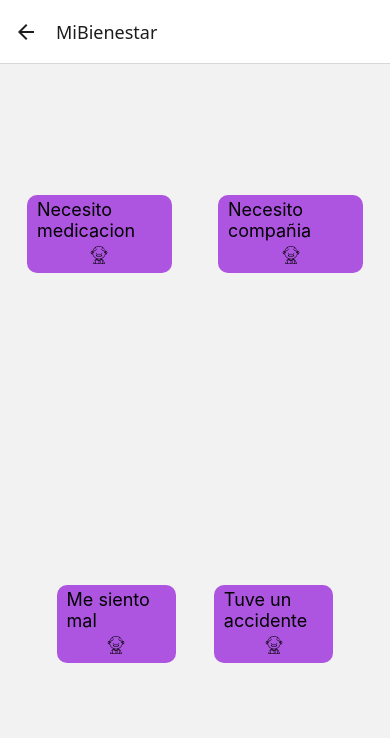
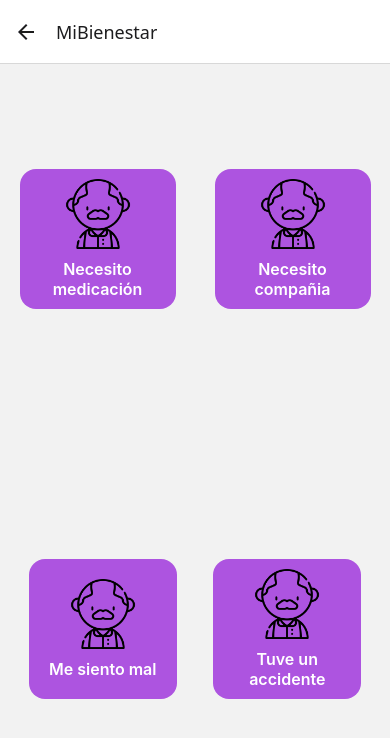
Before and after one commit to LucasPuliducci666/abuelitosp, a React Native app: screen /MiBienestar in a window 390 px wide. Shown: the top 738 px of the page. Built offline with nearby package versions, Linux system fonts and the light colour scheme.

Commit message:
Se añadio estilos al componente BotonGeneral en la pantalla de MiBienestar

```diff
--- a/componentes/BotonGeneral.js
+++ b/componentes/BotonGeneral.js
@@ -1,5 +1,5 @@
 import React from 'react';
-import { TouchableOpacity, Image, StyleSheet, Text} from 'react-native';
+import { TouchableOpacity, Image, StyleSheet, Text } from 'react-native';
 import { useNavigation } from '@react-navigation/native';
 
 const BotonGeneral = ({ titulo, imageSource, goBack = false, to = null }) => {
@@ -14,33 +14,38 @@ const BotonGeneral = ({ titulo, imageSource, goBack = false, to = null }) => {
   };
 
   return (
-    <TouchableOpacity onPress={handlePress} style={[styles.button, {}]}>
+    <TouchableOpacity onPress={handlePress} style={styles.button}>
+      <Image source={imageSource} style={styles.image} resizeMode="contain" />
       <Text style={styles.texto}>{titulo}</Text>
-      <Image source={imageSource} style={styles.image} resizeMode="contain" />
     </TouchableOpacity>
   );
 };
 
 const styles = StyleSheet.create({
   button: {
-    width: '38%',
-    height: '20%',
+    width: '40%',
+    height: 140,
     backgroundColor: '#AD54E0',
-    borderRadius: 10,
-    paddingVertical: 30,
-    paddingHorizontal: 10,
+    borderRadius: 16,
+    paddingVertical: 20,
+    paddingHorizontal: 15,
     justifyContent: 'center',
     alignItems: 'center',
-    marginBottom: 50,
+    marginBottom: 40,
+    marginHorizontal: 15,
+
   },
   image: {
-    margin: 5,
-    width: '100%',
-    height: '100%',
+    width: 70,
+    height: 70,
+    marginBottom: 10,
   },
   texto: {
-    fontSize: 18,
-  }
+    fontSize: 16,
+    fontWeight: '600',
+    color: '#fff',
+    textAlign: 'center',
+  },
 });
 
 export default BotonGeneral;
--- a/package.json
+++ b/package.json
@@ -12,7 +12,7 @@
     "@react-navigation/native": "^7.1.14",
     "@react-navigation/native-stack": "^7.3.21",
     "@react-navigation/stack": "^7.4.2",
-    "expo": "^54.0.0",
+    "expo": "^54.0.10",
     "expo-status-bar": "~3.0.8",
     "react": "19.1.0",
     "react-native": "0.81.4",
--- a/vistas/inicioSesion.js
+++ b/vistas/inicioSesion.js
@@ -47,7 +47,7 @@ export default function InicioSesion({ navigation }) {
         <Text style={styles.buttonText}>Iniciar</Text>
       </TouchableOpacity>
 
-      <TouchableOpacity onPress={() => navigation.navigate('registroUsuario')}>
+      <TouchableOpacity onPress={() => navigation.navigate('RegistroUsuario')}>
   <Text style={styles.register}>
     ¿No tenés cuenta? <Text style={{ textDecorationLine: 'underline' }}>Registrate</Text>
   </Text>
--- a/vistas/miBienestar.js
+++ b/vistas/miBienestar.js
@@ -6,7 +6,7 @@ export default function MiBienestar() {
   return (
     <View style={{ flex: 1, justifyContent: 'center', alignItems: 'center' }}>
       <View style={{flex: 1, flexDirection: 'row', justifyContent: 'space-around', alignItems: 'center' }}>
-        <BotonGeneral style={{}} titulo="Necesito medicacion" imageSource={abuImage} to="" />
+        <BotonGeneral style={{}} titulo="Necesito medicación" imageSource={abuImage} to="" />
         <BotonGeneral style={{}} titulo="Necesito compañia" imageSource={abuImage} to="" />
       </View>
       <View style={{flex: 1, flexDirection: 'row', justifyContent: 'space-around', alignItems: 'center' }}>
```
Also changed, not shown: 1 other file (tests, documents, lock files or other folders).
